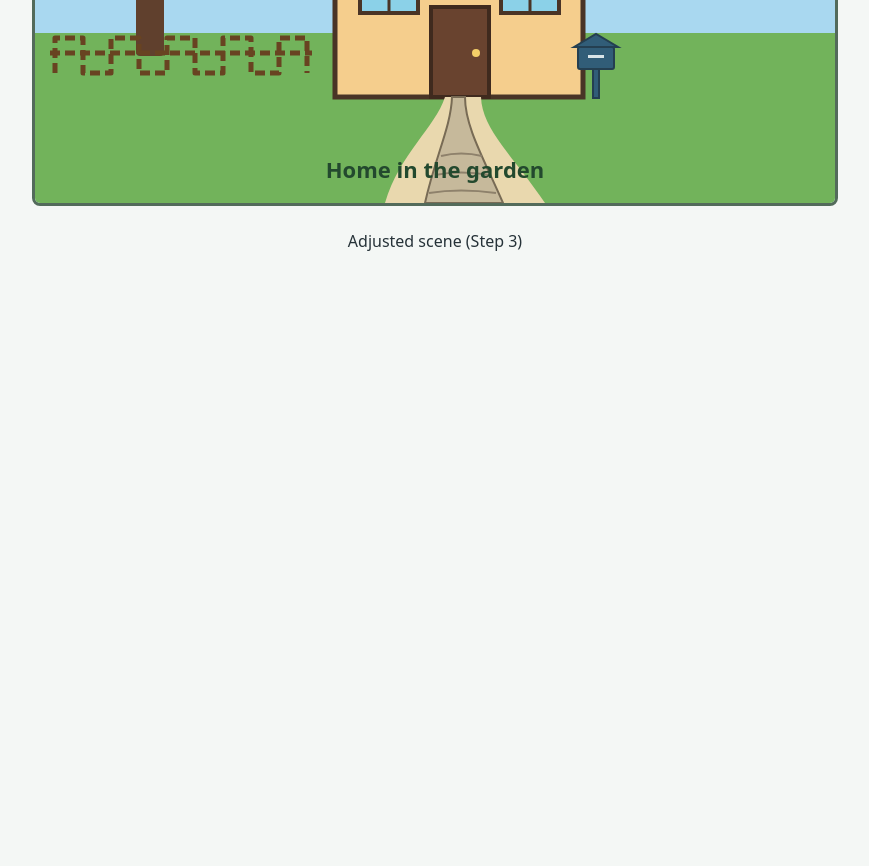
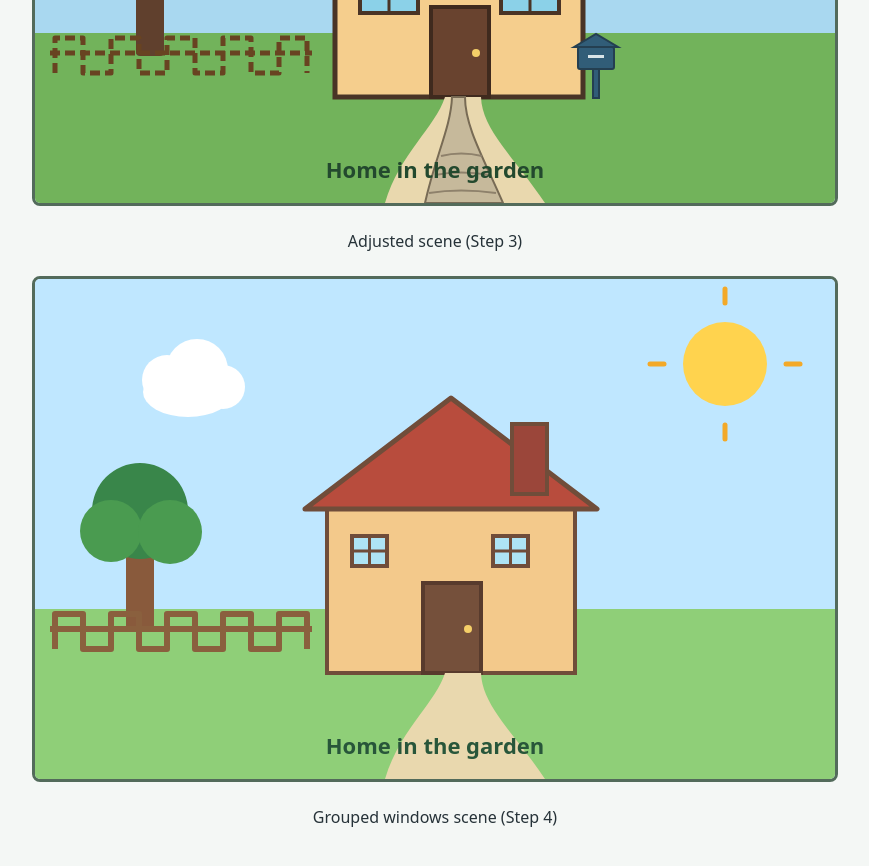
Before and after one commit to Lee-1838/T04-1, a plain HTML site: page index.html in a window 1280 px wide. Shown: the part 1572-2438 px from the top of the page, without its empty margins (205-1074 px from the left). Before the commit the page ends 1872 px from the top, so only its background shows below. Drawn offline with Linux system fonts and the light colour scheme.

Commit message:
Update index.html
refactor: add fourth SVG with windows grouped via <g> and positioned using translate [AI-assisted]

```diff
--- a/index.html
+++ b/index.html
@@ -326,5 +326,64 @@
   </svg>
     <figcaption>Adjusted scene (Step 3)</figcaption>
   </figure>
+
+  <figure id="scene-grouped-figure">
+  <svg id="scene-grouped" viewBox="0 0 800 500" role="img" aria-labelledby="scene-grouped-title scene-grouped-desc" xmlns="http://www.w3.org/2000/svg">
+    <title id="scene-grouped-title">A house and garden with grouped windows</title>
+    <desc id="scene-grouped-desc">A red-roofed house with a chimney and two matching windows sits in a green garden. A sun and cloud shine above, with a tree, fence, and curved path nearby.</desc>
+
+    <defs>
+      <!-- Grouping the frame and mullions keeps both reusable windows consistent. -->
+      <g id="window">
+        <rect x="0" y="0" width="35" height="30" fill="#aee4f5" stroke="#704d3a" stroke-width="4"/>
+        <line x1="17.5" y1="0" x2="17.5" y2="30" stroke="#704d3a" stroke-width="3"/>
+        <line x1="0" y1="15" x2="35" y2="15" stroke="#704d3a" stroke-width="3"/>
+      </g>
+    </defs>
+
+    <!-- Sky and grass -->
+    <rect x="0" y="0" width="800" height="330" fill="#bfe7ff"/>
+    <rect x="0" y="330" width="800" height="170" fill="#8fcf78"/>
+
+    <!-- Sun -->
+    <circle cx="690" cy="85" r="42" fill="#ffd34e"/>
+    <line x1="690" y1="24" x2="690" y2="10" stroke="#f3a928" stroke-width="5" stroke-linecap="round"/>
+    <line x1="690" y1="146" x2="690" y2="160" stroke="#f3a928" stroke-width="5" stroke-linecap="round"/>
+    <line x1="629" y1="85" x2="615" y2="85" stroke="#f3a928" stroke-width="5" stroke-linecap="round"/>
+    <line x1="751" y1="85" x2="765" y2="85" stroke="#f3a928" stroke-width="5" stroke-linecap="round"/>
+
+    <!-- Cloud -->
+    <ellipse cx="153" cy="113" rx="45" ry="25" fill="#fff"/>
+    <circle cx="132" cy="101" r="25" fill="#fff"/>
+    <circle cx="162" cy="91" r="31" fill="#fff"/>
+    <circle cx="188" cy="108" r="22" fill="#fff"/>
+
+    <!-- Tree -->
+    <rect x="91" y="262" width="28" height="91" rx="4" fill="#895a3c"/>
+    <circle cx="105" cy="232" r="48" fill="#39864a"/>
+    <circle cx="76" cy="252" r="31" fill="#4a9b50"/>
+    <circle cx="135" cy="253" r="32" fill="#4a9b50"/>
+
+    <!-- House -->
+    <rect x="292" y="224" width="248" height="170" fill="#f3c98b" stroke="#704d3a" stroke-width="4"/>
+    <polygon points="270,230 416,119 562,230" fill="#b84c3d" stroke="#704d3a" stroke-width="5" stroke-linejoin="round"/>
+    <rect x="477" y="145" width="35" height="70" fill="#9b463a" stroke="#704d3a" stroke-width="4"/>
+    <rect x="388" y="304" width="58" height="90" fill="#75503b" stroke="#583b2d" stroke-width="4"/>
+    <circle cx="433" cy="350" r="4" fill="#f5cf68"/>
+    <!-- Translate to the original window positions; reuse one grouped frame and mullion design. -->
+    <use href="#window" transform="translate(317 257)"/>
+    <use href="#window" transform="translate(458 257)"/>
+
+    <!-- Curved garden path -->
+    <path d="M 410 394 C 400 425, 365 450, 350 500 L 510 500 C 480 455, 447 427, 446 394 Z" fill="#e9d8ae"/>
+
+    <!-- Fence -->
+    <polyline points="20,370 20,335 48,335 48,370 76,370 76,335 104,335 104,370 132,370 132,335 160,335 160,370 188,370 188,335 216,335 216,370 244,370 244,335 272,335 272,370" fill="none" stroke="#8a603e" stroke-width="6" stroke-linejoin="round"/>
+    <line x1="15" y1="350" x2="277" y2="350" stroke="#8a603e" stroke-width="6"/>
+
+    <text x="400" y="475" fill="#28563a" font-size="22" font-weight="600" text-anchor="middle">Home in the garden</text>
+  </svg>
+    <figcaption>Grouped windows scene (Step 4)</figcaption>
+  </figure>
 </body>
 </html>
```
